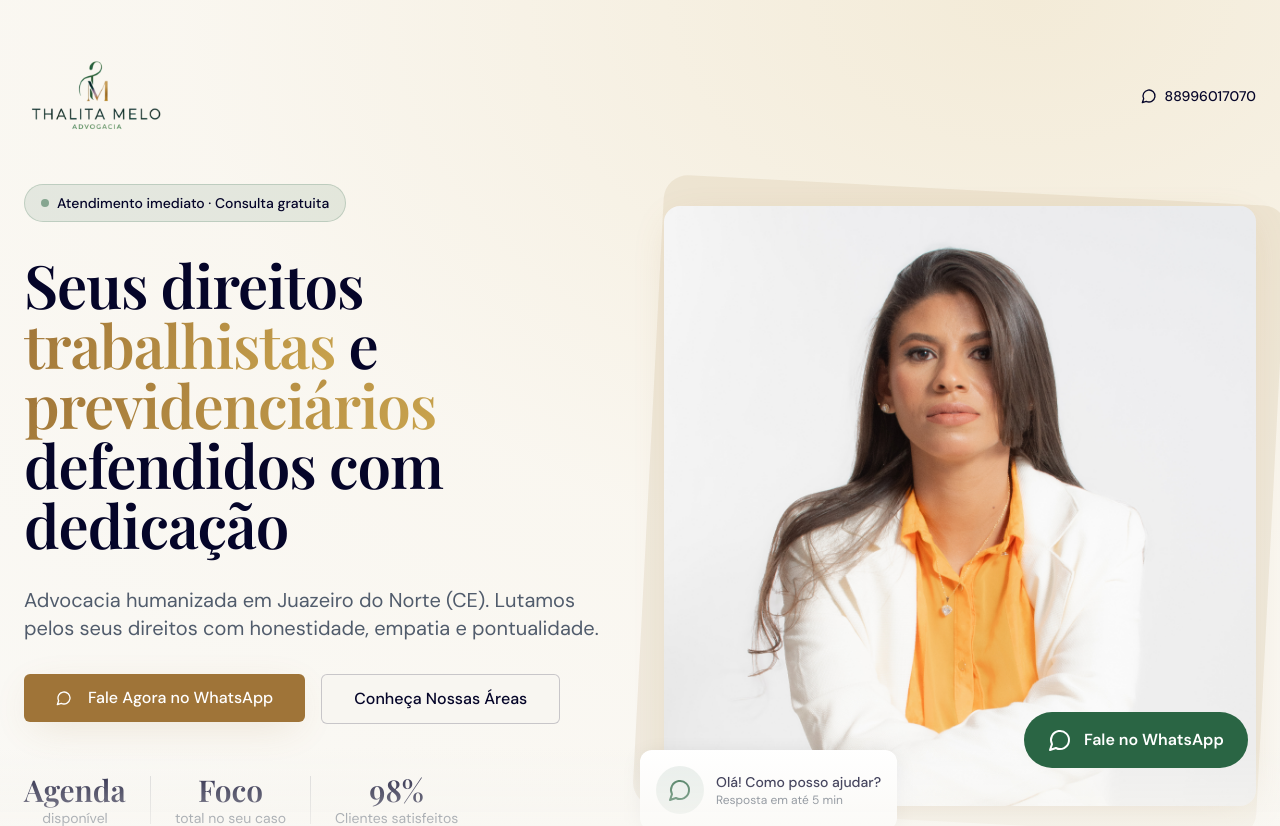
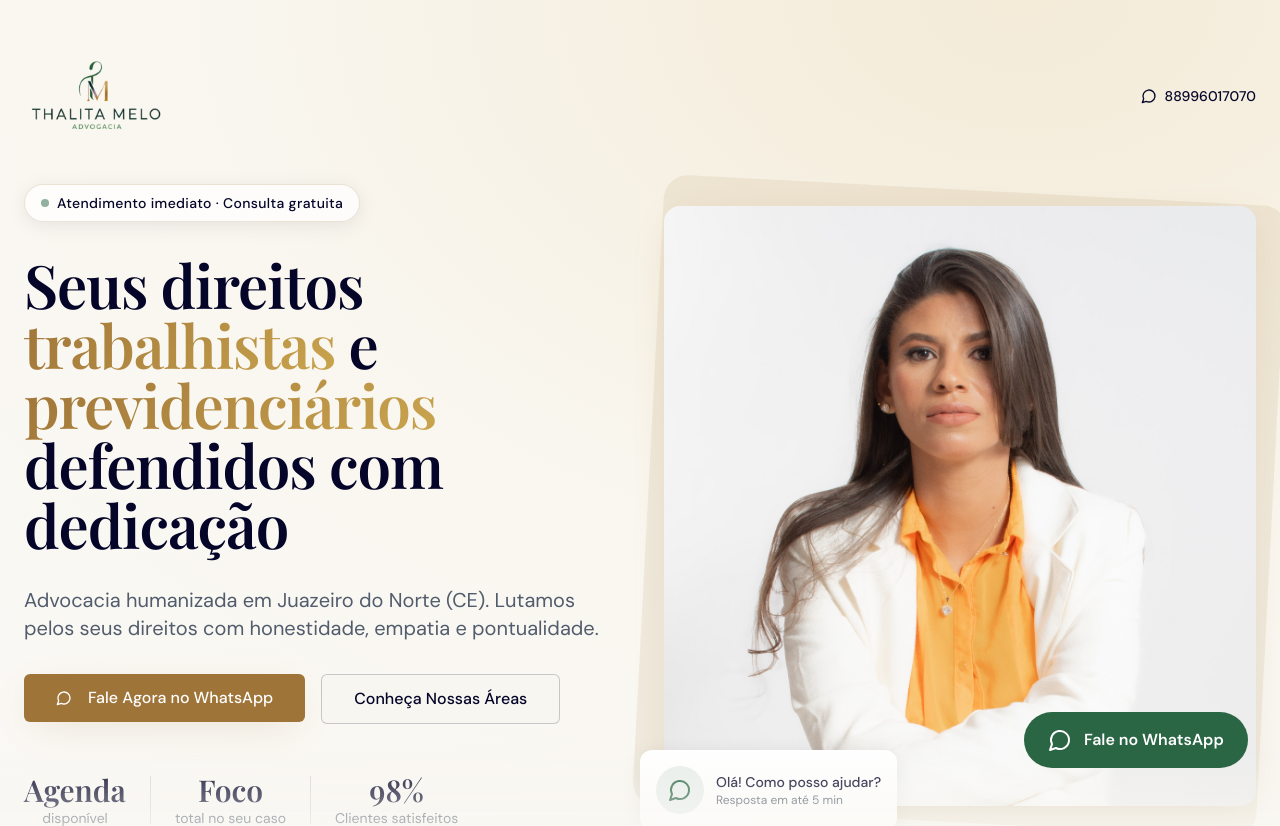
Before and after one commit to caioestudos/direito-em-foco, a React (Vite) app: page / in a window 1280 px wide. Shown: the top 826 px of the page. Built offline with nearby package versions, Linux system fonts and the light colour scheme; the HTML template or start-up script is replaced by a standard one.

Commit message:
Changes
Co-authored-by: caioestudos <222849109+caioestudos@users.noreply.github.com>

```diff
--- a/src/components/HeroSection.tsx
+++ b/src/components/HeroSection.tsx
@@ -31,9 +31,9 @@ const HeroSection = () => {
         <div className="grid lg:grid-cols-2 gap-12 items-center pb-12">
           {/* Text Content */}
           <div className="space-y-8 animate-fade-in">
-            <div className="inline-flex items-center gap-2 px-4 py-2 rounded-full bg-accent/10 border border-accent/20">
+            <div className="inline-flex items-center gap-2 px-4 py-2 rounded-full bg-card/70 backdrop-blur-sm border border-primary/20 shadow-card">
               <span className="w-2 h-2 rounded-full bg-accent animate-pulse"></span>
-              <span className="text-sm font-medium text-foreground">
+              <span className="text-sm font-medium text-foreground tracking-wide">
                 Atendimento imediato · Consulta gratuita
               </span>
             </div>
```
